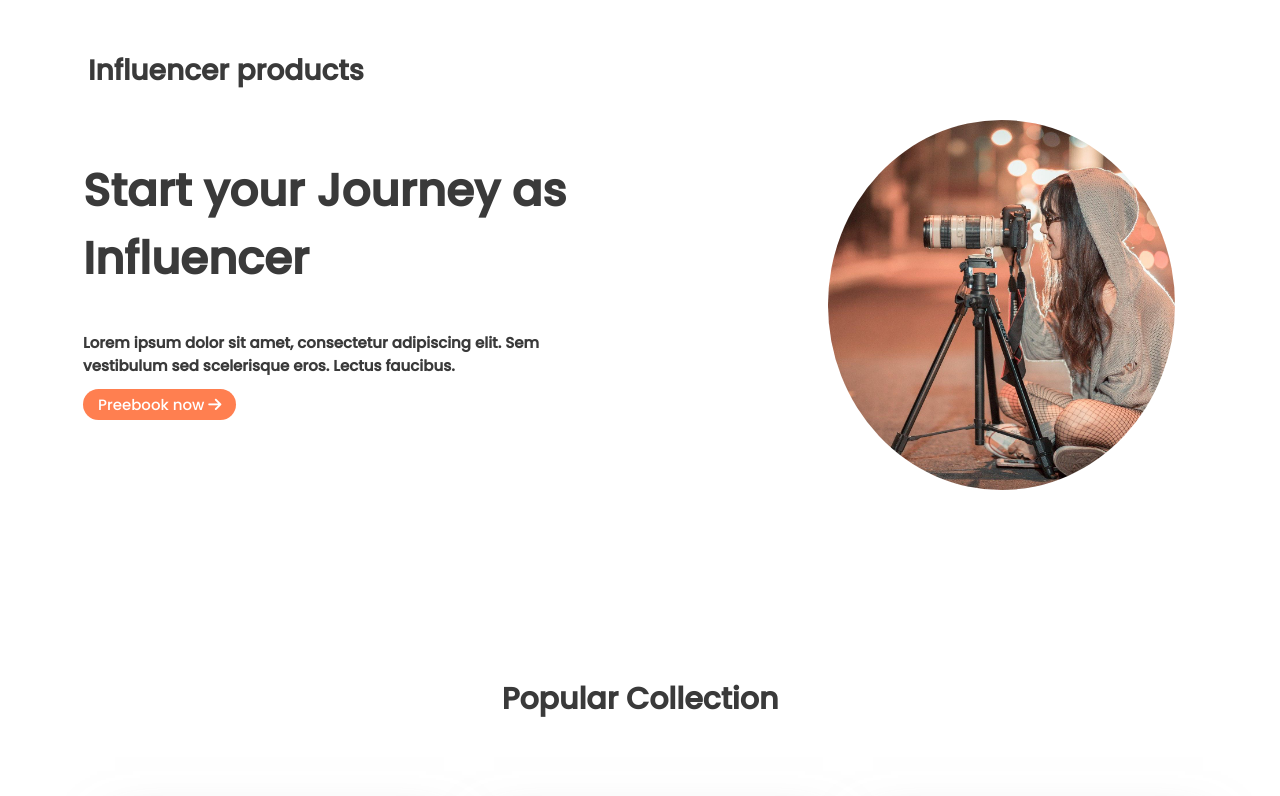
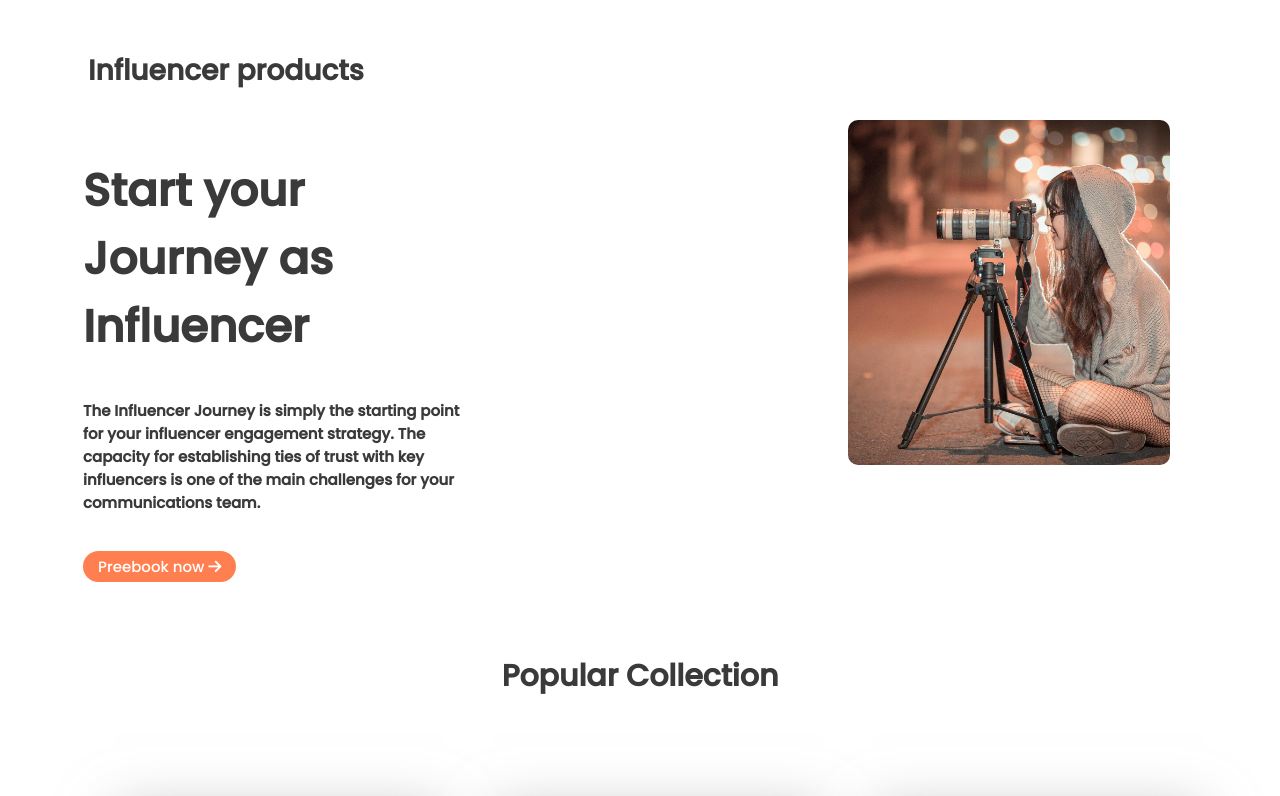
Before and after one commit to hoimu/influencer-repo, a plain HTML site: page index.html in a window 1280 px wide. Shown: the top 796 px of the page. Drawn offline with Linux system fonts and the light colour scheme.

Commit message:
added grid part

```diff
--- a/index.html
+++ b/index.html
@@ -23,17 +23,21 @@
             <div class="first-info">
                 <h1>Start your Journey as
                     Influencer</h1>
-                <p>Lorem ipsum dolor sit amet, consectetur adipiscing elit. Sem vestibulum sed scelerisque eros. Lectus
-                    faucibus.</p>
+                <p>The Influencer Journey is simply the starting point for your influencer engagement strategy. The
+                    capacity for establishing ties of trust with key influencers is one of the main challenges for your
+                    communications team.</p><br>
                 <div class="span-tag">
                     <a href="#"><span>Preebook now</span>
                         <span><i class="fas fa-arrow-right"></i></span></a>
                 </div>
             </div>
+
             <div class="picture">
                 <img src="images/camera.jpeg" alt="">
             </div>
-        </section>
+
+            </div>
+        </section><br><br><br>
         <!---------------------------
              popular collection -->
         <section class="popular-section">
@@ -237,6 +241,9 @@
                 </a>
             </div>
         </section>
+
+
+
     </main>
 </body>
 
--- a/style.css
+++ b/style.css
@@ -21,7 +21,10 @@ start journy style
 }
 .first-info{
     margin-left: 75px;
-    width: 50%;
+    width: 100%;
+    margin-right: 200px;
+
+
 }
 
 
@@ -53,13 +56,21 @@ start journy style
     font-weight: 500;
 }
 .picture{
-    width: 70%;
+    width: 100%;
+    margin-left: 180px;
+  overflow: hidden;
+  padding-right: 40px;
+}
+
+.picture:hover img{
+
+      transform: scale(1.6);
+      transition: transform 1s;
 }
 .picture img{
-    width: 50%;
-    border-radius: 50%;
-    margin-left: 250px;
-    margin-bottom: 180px;
+    width: 84%;
+   border-radius: 10px;
+
 }
 /* --------------------
 popular collection style
```
Also changed, not shown: images/extra.jpg (added), 1 other file.
